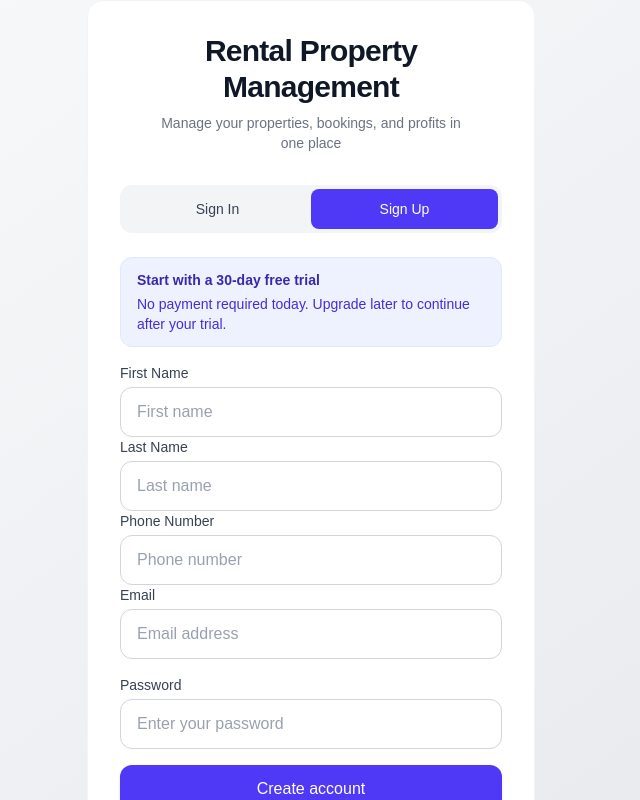
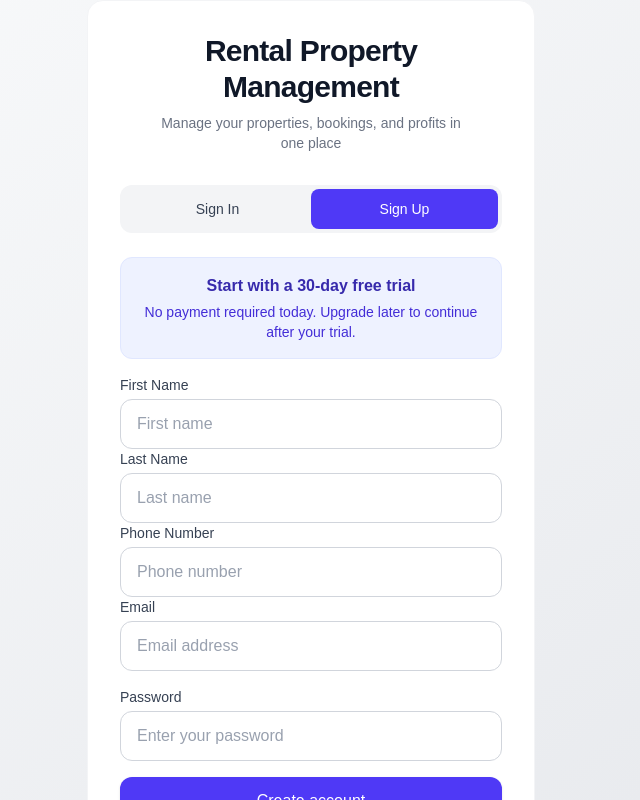
Before and after one commit to restaurantjob714-LT/airbnb-ops-app, a Next.js app: page / in a window 1280 px wide. Both pictures are taken after a click on the button "Sign Up". Shown: the top 800 px of the page, without its empty margins (329-969 px from the left). Built offline with nearby package versions, Linux system fonts and the light colour scheme.

Commit message:
center the Trial Message on Sign up

```diff
--- a/app/page.tsx
+++ b/app/page.tsx
@@ -843,14 +843,16 @@ if (!user) {
 
 
 {authMode === "signup" && (
-  <div className="mb-4 rounded-xl border border-indigo-100 bg-indigo-50 px-4 py-3 text-sm text-indigo-800">
-    <p className="font-semibold">Start with a 30-day free trial</p>
+  <div className="mb-4 rounded-xl border border-indigo-100 bg-indigo-50 px-4 py-4 text-center text-sm text-indigo-800">
+    <p className="font-semibold text-base">
+      Start with a 30-day free trial
+    </p>
+
     <p className="mt-1 text-indigo-700">
       No payment required today. Upgrade later to continue after your trial.
     </p>
   </div>
 )}
-
 
 
 
```
